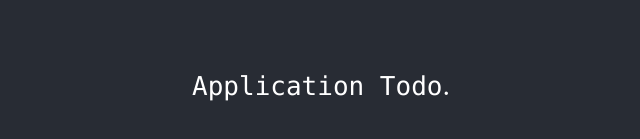
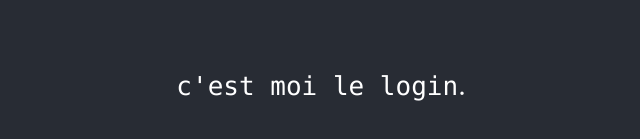
Before and after one commit to kwemy94/todo-react, a React (Create React App) app in the folder todo-react/: page / in a window 1280 px wide. Shown: the part 315-454 px from the top of the page, without its empty margins (319-959 px from the left). Built offline with nearby package versions, Linux system fonts and the light colour scheme.

Commit message:
folder structure

```diff
--- a/todo-react/src/App.js
+++ b/todo-react/src/App.js
@@ -1,14 +1,14 @@
+import { BrowserRouter as Router } from 'react-router-dom';
 import './App.css';
+import AppRouter from "./AppRouter";
 
 function App() {
   return (
-    <div className="App">
-      <header className="App-header">
-        <p>
-          <code>Application Todo</code>.
-        </p>
-      </header>
-    </div>
+    <>
+      <Router>
+        <AppRouter />
+      </Router>
+    </>
   );
 }
 
--- /dev/null
+++ b/todo-react/src/AppRouter.js
@@ -0,0 +1,20 @@
+import React from "react";
+
+import { Routes, Route } from 'react-router-dom';
+import { Login, Register, Profile} from "./components";
+
+const AppRouter = () => {
+
+
+    return (
+      <>
+        <Routes>
+          <Route exact path="/" element={<Login />} />
+          <Route path="/login" element={<Login />} />
+          <Route path="/register" element={<Register/>} />
+          <Route path="/profile" element={<Profile/>} />
+        </Routes>
+      </>
+    );
+}
+export default AppRouter;
--- a/todo-react/src/components/auth/login/Login.js
+++ b/todo-react/src/components/auth/login/Login.js
@@ -0,0 +1,20 @@
+import React from "react";
+
+
+
+const Login = () => {
+
+
+    return (
+      <>
+        <div className="App">
+          <header className="App-header">
+            <p>
+              <code>c'est moi le login</code>.
+            </p>
+          </header>
+        </div>
+      </>
+    );
+}
+export default Login;
--- a/todo-react/src/components/index.js
+++ b/todo-react/src/components/index.js
@@ -1,3 +1,3 @@
 export { default as Login } from './auth/login/Login';
 export { default as Register } from './auth/register/Register';
-export { default as Profil } from './auth/profile/Profile';
+export { default as Profile } from './auth/profile/Profile';
```
